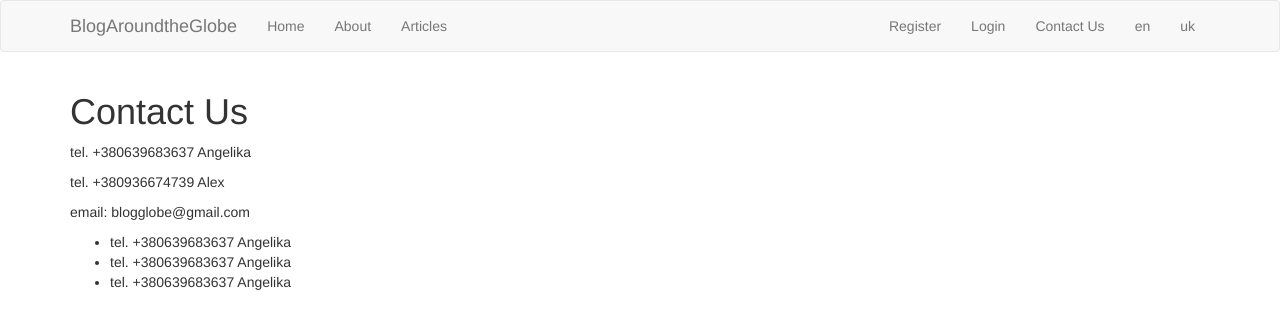
After one commit to angelika-mamchych/blogmaker, a Flask app: page /contact_us in a window 1280 px wide. The commit adds this page. Shown: the top 329 px of the page. Run offline with Flask 2, Linux system fonts and the light colour scheme; some libraries are stand-ins or nearby versions.

Commit message:
add contacts

```diff
--- a/app.py
+++ b/app.py
@@ -258,6 +258,11 @@ def change_language(name):
 
     return resp
 
+#Add Contact Us
+@app.route("/contact_us")
+def contact_us():
+    return render_template("contact_us.html")
+
 
 if __name__ == '__main__':
 
--- /dev/null
+++ b/templates/contact_us.html
@@ -0,0 +1,17 @@
+{% extends 'layout.html' %}
+
+{% block body %}
+
+ <h1>Contact Us</h1>
+    <p>tel. +380639683637 Angelika</p>
+    <p>tel. +380936674739 Alex</p>
+    <p>email: blogglobe@gmail.com</p>
+
+
+<ul>
+    <li>tel. +380639683637 Angelika</li>
+    <li>tel. +380639683637 Angelika</li>
+    <li>tel. +380639683637 Angelika</li>
+</ul>
+
+{% endblock %}
--- a/templates/includes/_navbar.html
+++ b/templates/includes/_navbar.html
@@ -23,8 +23,10 @@
             {% else %}
               <li><a href="/register">Register</a></li>
               <li><a href="/login">Login</a></li>
+              <li><a href="/contact_us">Contact Us</a></li>
               <li><a href="/change-language/en">en</a></li>
               <li><a href="/change-language/uk">uk</a></li>
+
 
             {% endif %}
           </ul>
```
